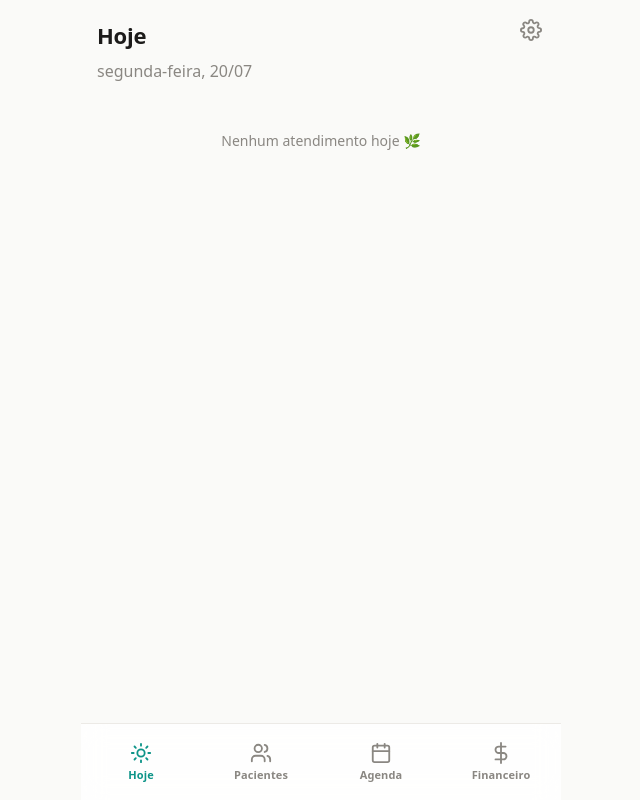
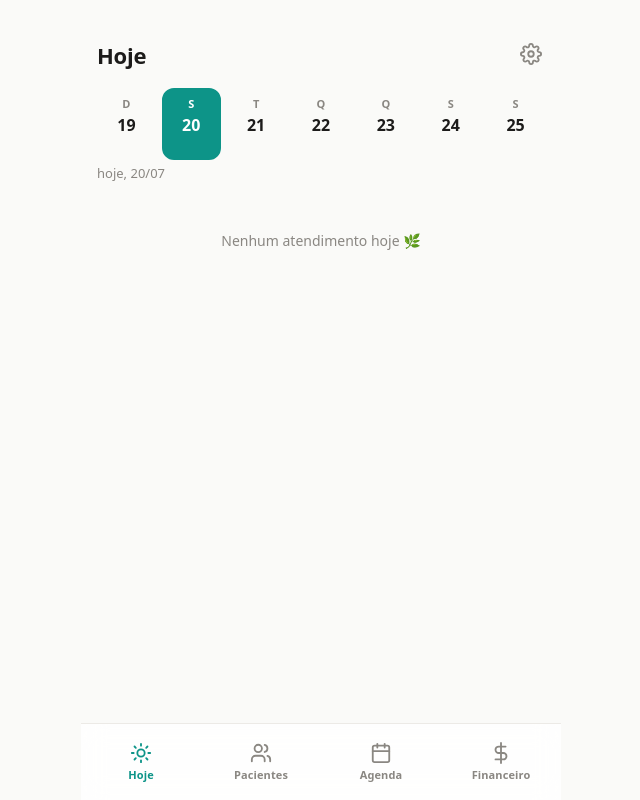
Before and after one commit to thomazcs/mafi, a React (Vite) app: page / in a window 1280 px wide. Shown: the whole page, without its empty margins (319-959 px from the left). Built offline with nearby package versions, Linux system fonts and the light colour scheme.

Commit message:
home vira mini dashboard: seletor de dia, check com risco e reordenação, respiro no título

```diff
--- a/src/styles.css
+++ b/src/styles.css
@@ -67,7 +67,7 @@ ul {
 
 /* ---------- tipografia utilitária ---------- */
 .screen-title {
-  padding: 20px 16px 8px;
+  padding: calc(40px + env(safe-area-inset-top, 0px)) 16px 8px;
   font-size: 22px;
   font-weight: 700;
   letter-spacing: -0.01em;
@@ -299,6 +299,60 @@ select {
   background-repeat: no-repeat;
   background-position: right 12px center;
   padding-right: 36px;
+}
+
+/* ---------- home (Hoje) ---------- */
+.screen-header {
+  display: flex;
+  align-items: flex-end;
+  justify-content: space-between;
+  gap: 12px;
+}
+
+.screen-header .icon-btn {
+  margin-bottom: 4px;
+}
+
+.home-strip {
+  margin: 8px 0 4px;
+}
+
+.day-caption {
+  font-size: 13px;
+  padding-top: 6px;
+  padding-bottom: 10px;
+}
+
+.patient-row {
+  display: flex;
+  align-items: center;
+  gap: 12px;
+}
+
+.patient-info {
+  flex: 1;
+  min-width: 0;
+}
+
+.patient-name {
+  transition: color 120ms ease;
+}
+
+.patient-badges {
+  display: flex;
+  flex-wrap: wrap;
+  gap: 6px;
+  margin-top: 2px;
+}
+
+.patient-row.is-done .patient-name {
+  text-decoration: line-through;
+  color: var(--muted);
+}
+
+.patient-row.is-done .patient-meta,
+.patient-row.is-done .patient-badges {
+  opacity: 0.55;
 }
 
 /* ---------- layout helpers ---------- */
--- a/src/ui/TodayScreen.tsx
+++ b/src/ui/TodayScreen.tsx
@@ -3,12 +3,13 @@ import { useStore } from '../store/StoreContext'
 import { patientsForDate, isDone } from '../logic/schedule'
 import { packageAlert, openCycle } from '../logic/packages'
 import { fillTemplate, waLink } from '../logic/messages'
-import { todayISO, formatBR, formatMoney, monthLabel, monthOf, weekdayOf } from '../logic/dates'
+import { todayISO, formatBR, formatMoney, monthLabel, monthOf, weekdayOf, weekDates } from '../logic/dates'
 import { Card, Badge, CheckCircle, WaButton } from './components'
 import SettingsSheet from './SettingsSheet'
 import type { Patient } from '../types'
 
 const WEEKDAYS = ['domingo', 'segunda-feira', 'terça-feira', 'quarta-feira', 'quinta-feira', 'sexta-feira', 'sábado']
+const LETTERS = ['D', 'S', 'T', 'Q', 'Q', 'S', 'S']
 
 const iconGear = (
   <svg viewBox="0 0 24 24" width="22" height="22" fill="none" stroke="currentColor" strokeWidth="2" strokeLinecap="round" strokeLinejoin="round" aria-hidden="true">
@@ -20,29 +21,61 @@ const iconGear = (
 export default function TodayScreen() {
   const { state, dispatch } = useStore()
   const hoje = todayISO()
-  const pacientes = patientsForDate(state, hoje)
+  const [selected, setSelected] = useState(hoje)
   const [settingsOpen, setSettingsOpen] = useState(false)
+
+  const week = weekDates(hoje)
+  const pacientes = patientsForDate(state, selected)
+  // pendentes primeiro (já em ordem de nome), atendidos afundam pro fim
+  const ordenados = [...pacientes].sort(
+    (a, b) => Number(isDone(state, a.id, selected)) - Number(isDone(state, b.id, selected))
+  )
+
+  const feitos = pacientes.filter(p => isDone(state, p.id, selected)).length
+  const ehHoje = selected === hoje
 
   return (
     <div>
-      <div className="row-between" style={{ paddingRight: 8 }}>
+      <div className="screen-header" style={{ paddingRight: 8 }}>
         <h1 className="screen-title">Hoje</h1>
         <button type="button" className="icon-btn" aria-label="Configurações" onClick={() => setSettingsOpen(true)}>
           {iconGear}
         </button>
       </div>
       {settingsOpen && <SettingsSheet onClose={() => setSettingsOpen(false)} />}
-      <p className="pad muted">
-        {WEEKDAYS[weekdayOf(hoje)]}, {formatBR(hoje)}
+
+      <div className="week-strip home-strip">
+        {week.map((d, i) => {
+          const count = patientsForDate(state, d).length
+          return (
+            <button
+              key={d}
+              type="button"
+              className={`week-day${d === hoje ? ' is-today' : ''}${d === selected ? ' is-selected' : ''}`}
+              aria-label={`${WEEKDAYS[i]}, ${formatBR(d)}`}
+              aria-pressed={d === selected}
+              onClick={() => setSelected(d)}
+            >
+              <span className="week-day-letter">{LETTERS[i]}</span>
+              <span className="week-day-num">{d.slice(8, 10)}</span>
+              <span className="week-day-count">{count > 0 ? count : ''}</span>
+            </button>
+          )
+        })}
+      </div>
+
+      <p className="pad muted day-caption">
+        {ehHoje ? 'hoje' : WEEKDAYS[weekdayOf(selected)]}, {formatBR(selected)}
+        {pacientes.length > 0 && ` · ${feitos}/${pacientes.length} atendidos`}
       </p>
 
-      {pacientes.length === 0 ? (
-        <p className="empty">Nenhum atendimento hoje 🌿</p>
+      {ordenados.length === 0 ? (
+        <p className="empty">{ehHoje ? 'Nenhum atendimento hoje 🌿' : 'Nenhum atendimento nesse dia 🌿'}</p>
       ) : (
-        <ul style={{ marginTop: 12 }}>
-          {pacientes.map(p => (
+        <ul>
+          {ordenados.map(p => (
             <li key={p.id}>
-              <PatientRow patient={p} hoje={hoje} state={state} dispatch={dispatch} />
+              <PatientRow patient={p} date={selected} hoje={hoje} state={state} dispatch={dispatch} />
             </li>
           ))}
         </ul>
@@ -53,29 +86,33 @@ export default function TodayScreen() {
 
 function PatientRow({
   patient,
+  date,
   hoje,
   state,
   dispatch,
 }: {
   patient: Patient
+  date: string
   hoje: string
   state: ReturnType<typeof useStore>['state']
   dispatch: ReturnType<typeof useStore>['dispatch']
 }) {
-  const done = isDone(state, patient.id, hoje)
+  const done = isDone(state, patient.id, date)
   const alert = packageAlert(state, patient, hoje)
+  const checkavel = date <= hoje
 
   const toggle = () =>
     dispatch(
       done
-        ? { type: 'UNCHECK_ATTENDANCE', patientId: patient.id, data: hoje }
-        : { type: 'CHECK_ATTENDANCE', patientId: patient.id, data: hoje }
+        ? { type: 'UNCHECK_ATTENDANCE', patientId: patient.id, data: date }
+        : { type: 'CHECK_ATTENDANCE', patientId: patient.id, data: date }
     )
 
   const usadas = patient.pacote === 'dez_sessoes' ? openCycle(state, patient.id)?.sessoesUsadas ?? 0 : null
 
   const badgeLabel = alert === 'renovar_dez' ? 'Renovar pacote' : alert === 'renovar_mensal' ? 'Fim do mês' : null
   const pagamentoPendente = state.payments.some(p => p.patientId === patient.id && !p.pago)
+  const temBadge = badgeLabel !== null || pagamentoPendente
 
   const primeiroNome = patient.nome.split(' ')[0]
   const vars = {
@@ -96,31 +133,29 @@ function PatientRow({
 
   return (
     <Card>
-      <div className="row-between">
-        <div className="row">
-          <CheckCircle checked={done} onChange={toggle} label={`Presença de ${patient.nome}`} />
-          <div className="stack">
-            <span className="strong">{patient.nome}</span>
-            <span className="muted">
+      <div className={`patient-row${done ? ' is-done' : ''}`}>
+        {checkavel && <CheckCircle checked={done} onChange={toggle} label={`Presença de ${patient.nome}`} />}
+        <div className="stack patient-info">
+          <span className="strong patient-name">{patient.nome}</span>
+          <span className="muted patient-meta">
             {patient.cidade}
             {usadas !== null && ` · ${usadas}/10 sessões`}
           </span>
-          </div>
-        </div>
-        <div className="row">
+          {temBadge && (
+            <span className="patient-badges">
               {badgeLabel && <Badge kind="warn">{badgeLabel}</Badge>}
               {pagamentoPendente && <Badge kind="warn">Pagamento pendente</Badge>}
+            </span>
+          )}
         </div>
+        {patient.whatsapp && <WaButton href={href} />}
       </div>
 
-      {(alert || patient.whatsapp) && (
+      {podeRenovar && (
         <div className="card-actions">
-          {patient.whatsapp && <WaButton href={href} />}
-          {podeRenovar && (
           <button type="button" className="btn btn-ghost" onClick={renovar}>
             Renovar
           </button>
-          )}
         </div>
       )}
     </Card>
```
Lines whose indentation alone changed are shown as unchanged.
